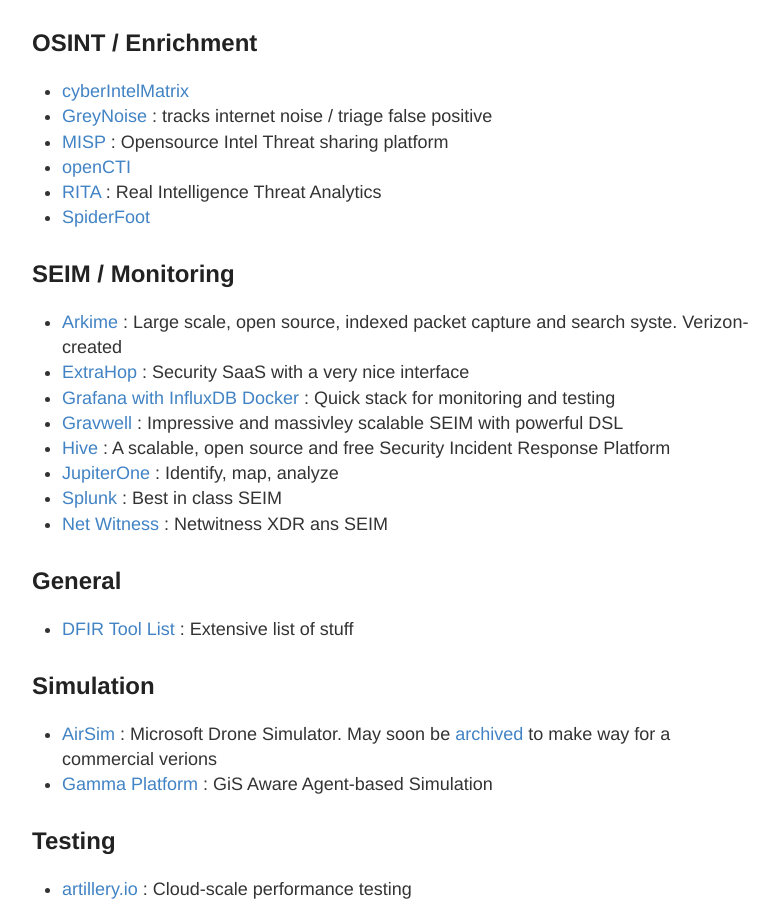
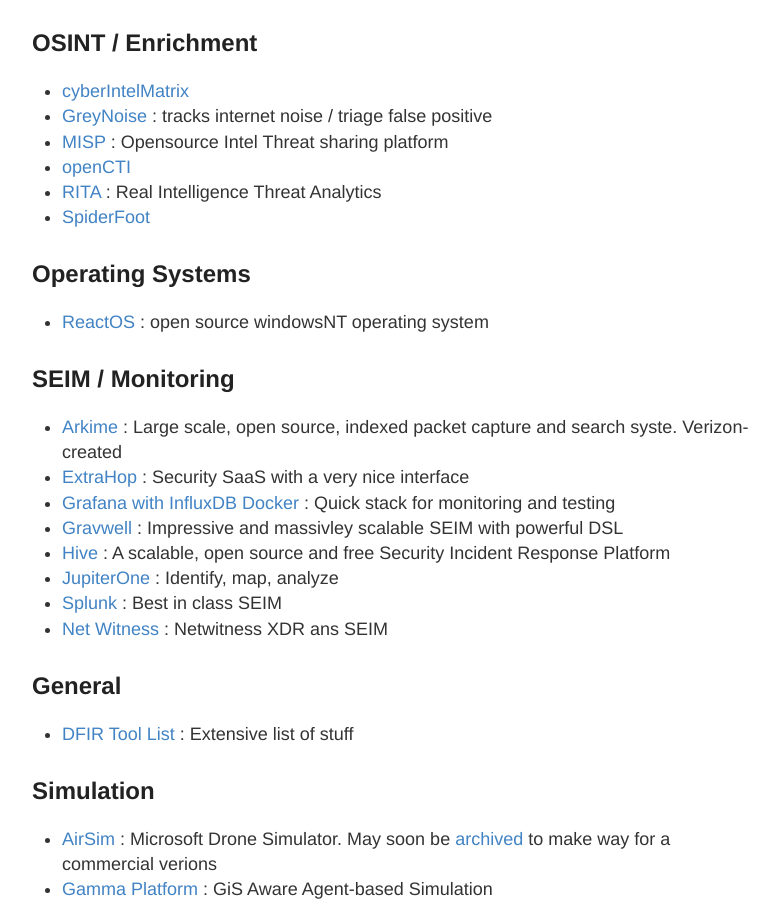
Before and after one commit to stevehenderson/stevehenderson.github.io, a Jekyll site: the page built from tools.md, in a window 1280 px wide and 900 px high, scrolled down 4430 px. Shown: the whole window, without its empty margins (248-1021 px from the left). Built offline with Jekyll 4.4.1, drawn with Linux system fonts in a browser that asks for light colours.

Commit message:
Update tools.md

```diff
--- a/tools.md
+++ b/tools.md
@@ -138,6 +138,9 @@
    * [RITA](https://github.com/activecm/rita) : Real Intelligence Threat Analytics
    * [SpiderFoot](https://www.spiderfoot.net/)
 
+## Operating Systems
+   * [ReactOS](https://github.com/reactos/reactos) : open source windowsNT operating system
+
 ## SEIM / Monitoring
    * [Arkime](https://github.com/arkime/arkime) :  Large scale, open source, indexed packet capture and search syste.  Verizon-created
    * [ExtraHop](https://www.extrahop.com/) : Security SaaS with a very nice interface
```
